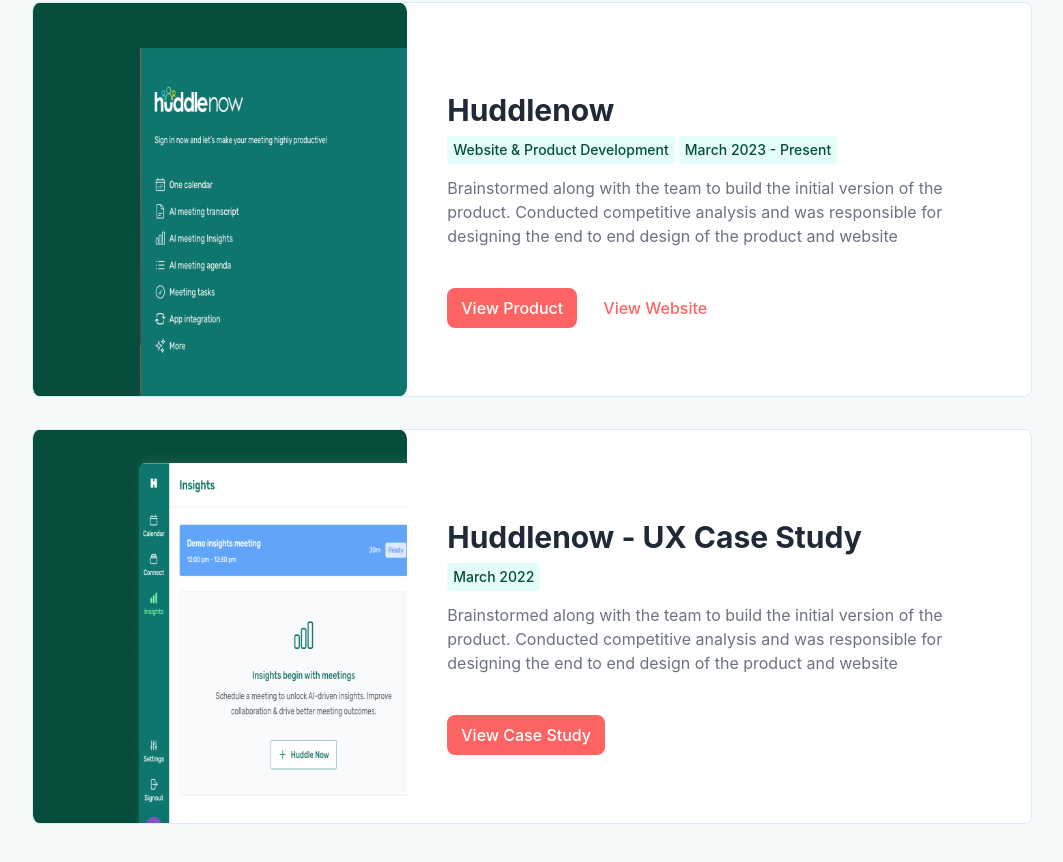
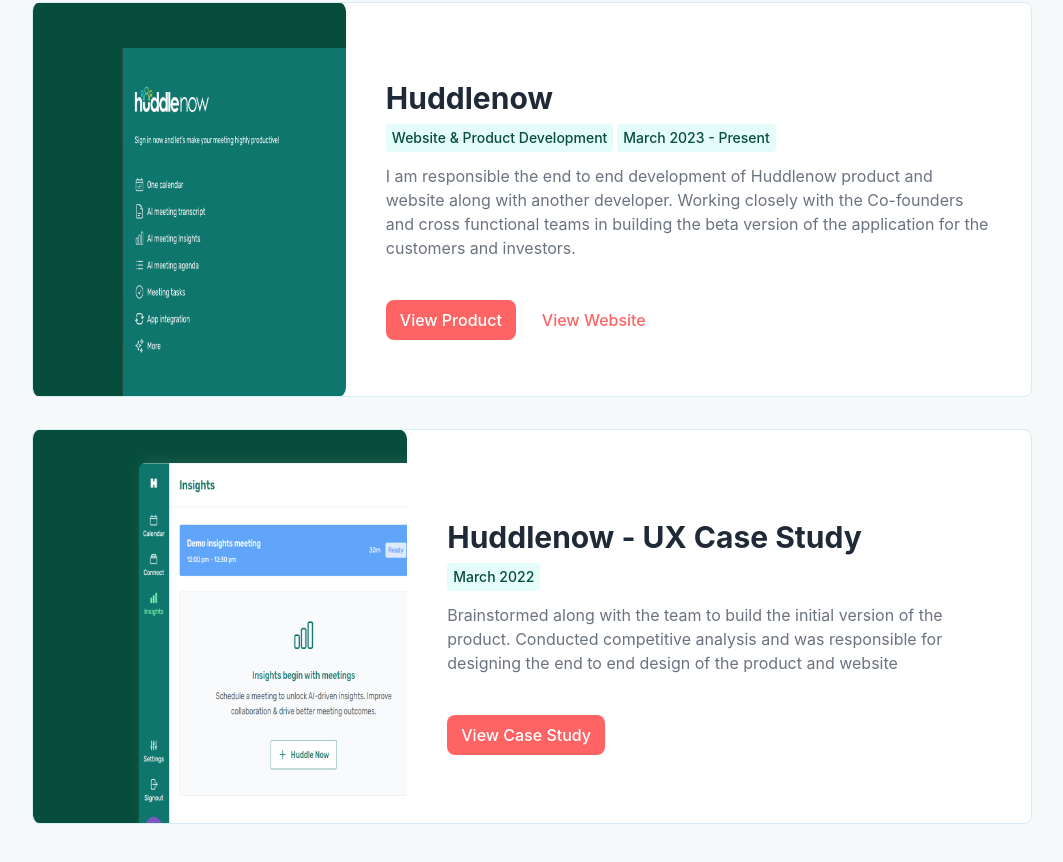
Before and after one commit to shanmuganarayanan/my-portfolio, a React (Create React App) app: page / in a window 1280 px wide. Shown: the part 988-1850 px from the top of the page, without its empty margins (108-1171 px from the left). Built offline with nearby package versions, Linux system fonts and the light colour scheme.

Commit message:
content updated

```diff
--- a/src/Pages/Works/Works.js
+++ b/src/Pages/Works/Works.js
@@ -34,7 +34,7 @@
                             <Subtitletext>Website & Product Development</Subtitletext>
                             <Subtitletext>March 2023 - Present</Subtitletext>
                         </Subtitlewrapper>
-                        <Descriptiontext>Brainstormed along with the team to build the initial version of the product. Conducted competitive analysis and was responsible for designing the end to end design of the product and website</Descriptiontext>
+                        <Descriptiontext>I am responsible the end to end development of Huddlenow product and website along with another developer. Working closely with the Co-founders and cross functional teams in building the beta version of the application for the customers and investors.</Descriptiontext>
                         <Buttonwrapper>
                             <Buttonprimary onClick={productHandler}>
                                 View Product
```
